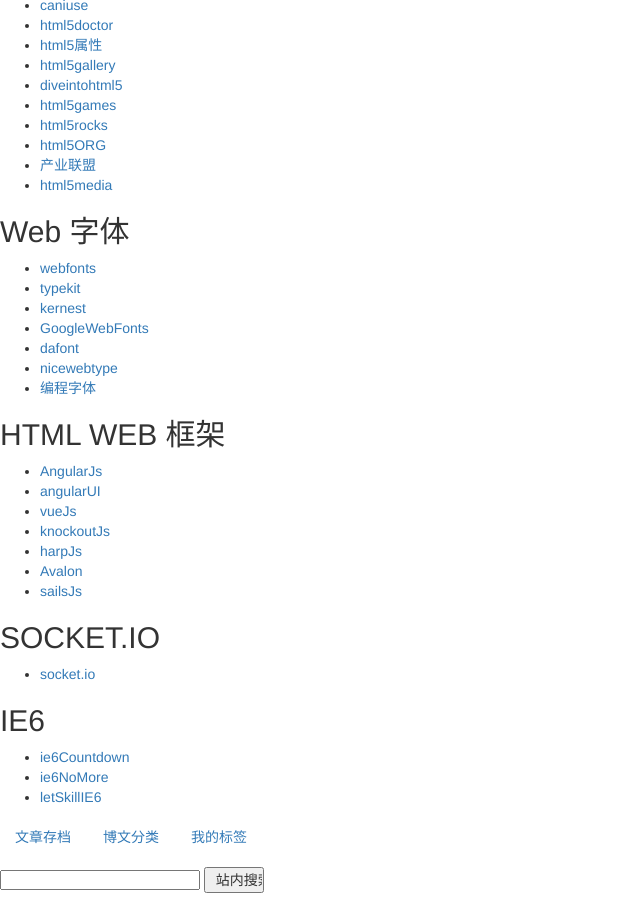
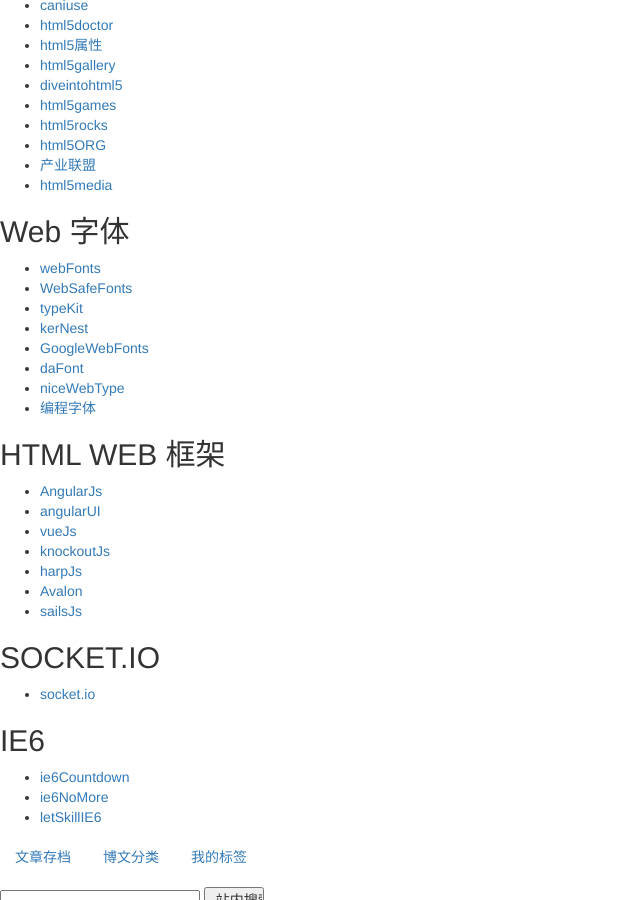
Before and after one commit to wkylin/wkylin.github.com, a Jekyll site: the page built from html5.html, in a window 1280 px wide and 900 px high, scrolled down 3032 px. Shown: the whole window, without its empty margins (0-640 px from the left). Built offline with Jekyll 4.4.1, drawn with Linux system fonts in a browser that asks for light colours; nearby versions of some CDN libraries; library files that are not in the unit come from our copies; comment, search, counter and statistics services are not loaded; grey boxes are pictures that could not be loaded.

Commit message:
Web Safe Fonts

```diff
--- a/html5.html
+++ b/html5.html
@@ -145,12 +145,13 @@
     <h2>Web 字体 </h2>
 </div>
 <ul class="ui-list fn-clear">
-    <li class="ui-list-item"><a href="http://webfonts.fonts.com/en-US" target="_blank">webfonts</a></li>
-    <li class="ui-list-item"><a href="https://typekit.com/" target="_blank">typekit</a></li>
-    <li class="ui-list-item"><a href="http://kernest.com/" target="_blank">kernest</a></li>
+    <li class="ui-list-item"><a href="http://webfonts.fonts.com/en-US" target="_blank">webFonts</a></li>
+    <li class="ui-list-item"><a href="https://icomoon.io/" target="_blank">WebSafeFonts</a></li>
+    <li class="ui-list-item"><a href="https://typekit.com/" target="_blank">typeKit</a></li>
+    <li class="ui-list-item"><a href="http://kernest.com/" target="_blank">kerNest</a></li>
     <li class="ui-list-item"><a href="http://www.google.com/webfonts" target="_blank">GoogleWebFonts</a></li>
-    <li class="ui-list-item"><a href="http://www.dafont.com/" target="_blank">dafont</a></li>
-    <li class="ui-list-item"><a href="http://nicewebtype.com/" target="_blank">nicewebtype</a></li>
+    <li class="ui-list-item"><a href="http://www.dafont.com/" target="_blank">daFont</a></li>
+    <li class="ui-list-item"><a href="http://nicewebtype.com/" target="_blank">niceWebType</a></li>
     <li class="ui-list-item"><a href="http://slant.co/topics/67/~what-are-the-best-programming-fonts" target="_blank">编程字体</a>
     </li>
 </ul>
```
